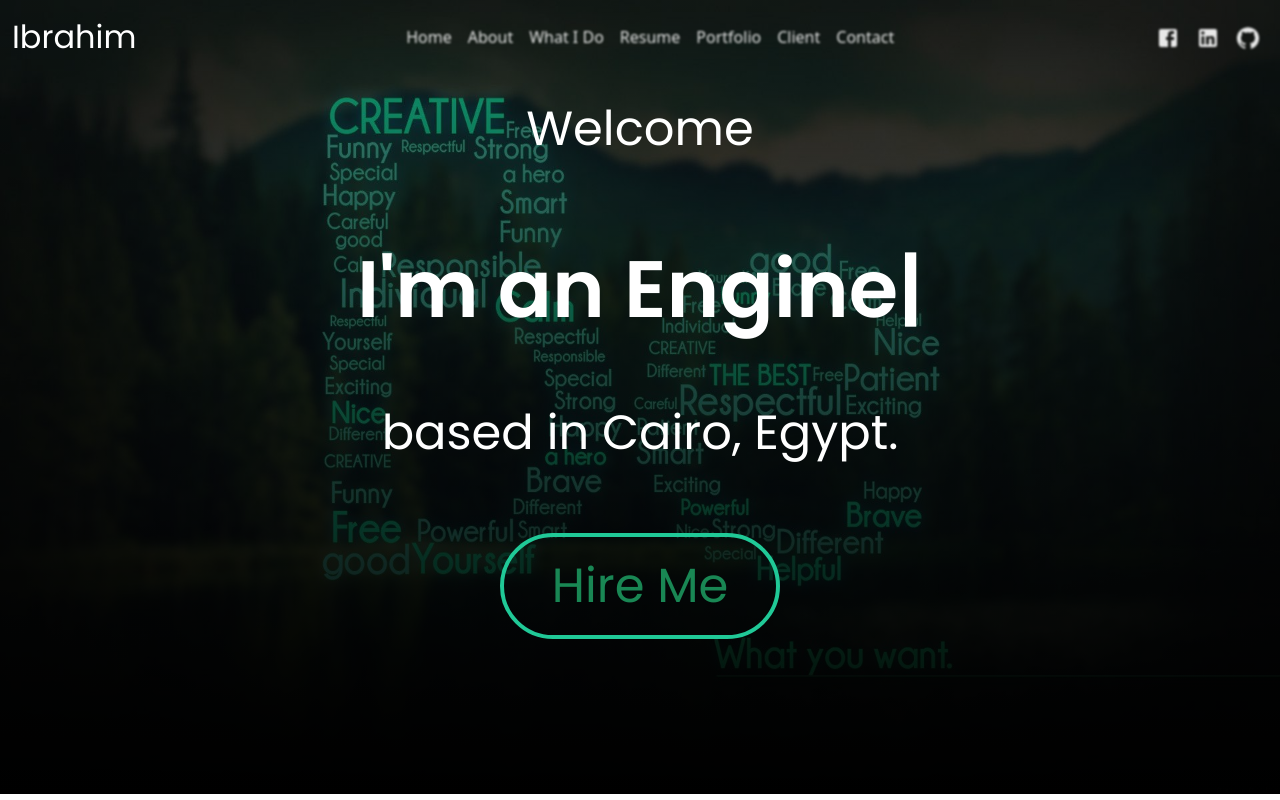
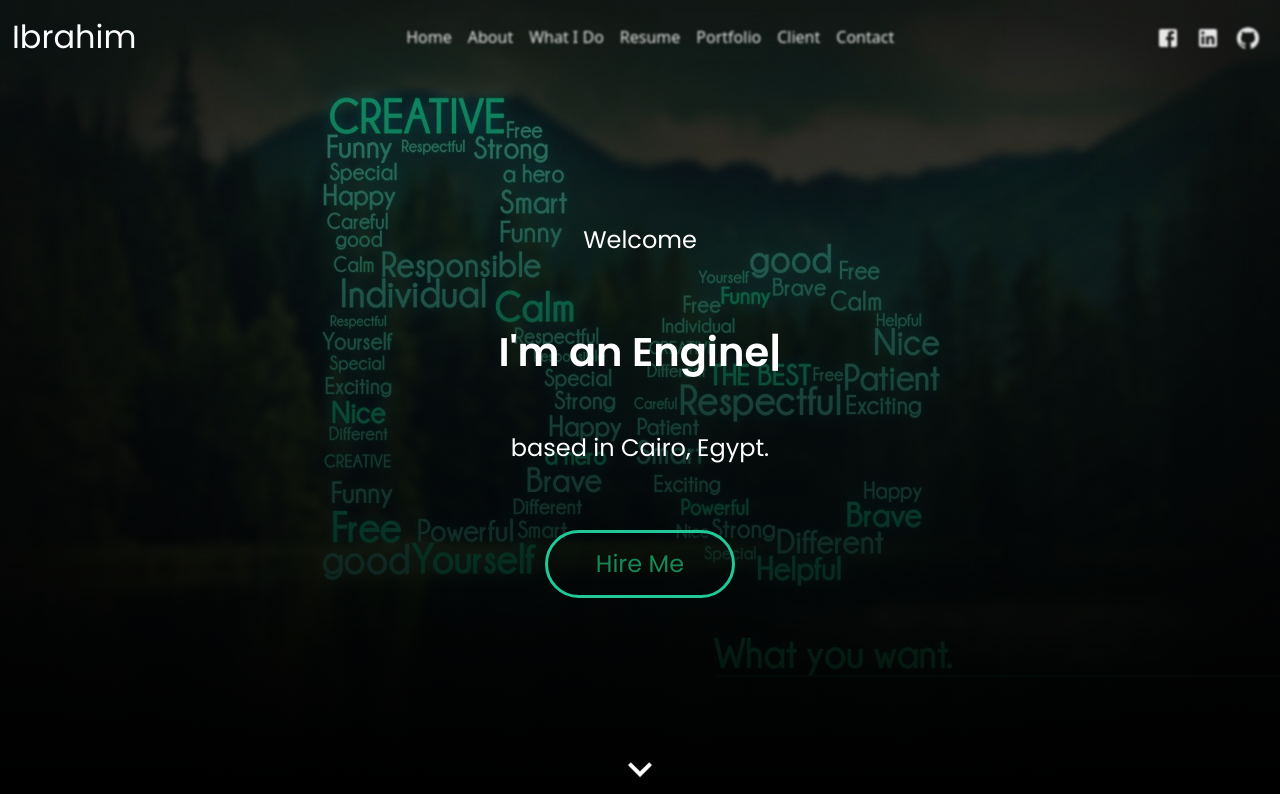
Before and after one commit to IbrahimGaber322/Ibrahim-Seda-Portfolio, a React (Create React App) app: page / in a window 1280 px wide. Built offline with nearby package versions, Linux system fonts and the light colour scheme.

Commit message:
added the homepage arrow

```diff
--- a/src/components/Home.jsx
+++ b/src/components/Home.jsx
@@ -3,13 +3,15 @@ import Container from "react-bootstrap/Container";
 import AnimatedTitle from "./AnimatedTitle";
 import Button from 'react-bootstrap/Button';
 import Row from 'react-bootstrap/Row';
+import KeyboardArrowDownIcon from '@mui/icons-material/KeyboardArrowDown';
 
 function Home(){
     return  <Container id="home" className="my-home-page" fluid>
-    <Row className="my-4"><p>Welcome</p></Row>
-    <Row className="my-4"><AnimatedTitle /></Row>
-    <Row className="my-4"><p>based in Cairo, Egypt.</p></Row>
-    <Row className="mt-4 "><Button className="rounded-pill" variant="outline-success">Hire Me</Button></Row>
+    <Row className="mt-auto p-4"><p>Welcome</p></Row>
+    <Row className="p-4"><AnimatedTitle /></Row>
+    <Row className="p-4"><p>based in Cairo, Egypt.</p></Row>
+    <Row className="p-4"><Button className="rounded-pill" variant="outline-success">Hire Me</Button></Row>
+    <Row className="mb-0 mt-auto"><a><KeyboardArrowDownIcon className="arrow bounce" /></a></Row>
   </Container>
   ;
 }
--- a/src/style.css
+++ b/src/style.css
@@ -64,22 +64,42 @@
     flex-direction: column;
     justify-content: center;
     color: white;
-    padding-bottom: 20vh;
     font-family: 'Poppins', sans-serif;
 
 }
 .my-home-page span{
-    font-size: 5rem;
+    font-size: 2.5rem;
     font-weight: 600;
 }
 .my-home-page p{
-   font-size: 3rem;
+   font-size: 1.5rem;
    font-weight: 400;
 }
 .my-home-page .btn{
     width: fit-content;
     margin: auto;
-    font-size: 3rem;
-    border: 0.25rem solid #20C997;
+    font-size: 1.5rem;
+    border: 0.2rem solid #20C997;
     padding: 0.8rem 3rem;
 }
+.bounce {
+    -moz-animation: bounce 2s infinite;
+    -webkit-animation: bounce 2s infinite;
+    animation: bounce 2s infinite;
+  }
+
+  @keyframes bounce {
+    0%, 20%, 50%, 80%, 100% {
+      transform: translateY(0);
+    }
+    40% {
+      transform: translateY(-30px);
+    }
+    60% {
+      transform: translateY(-15px);
+    }
+}
+.arrow{
+    color: white;
+    font-size: 3rem !important;
+}
```
